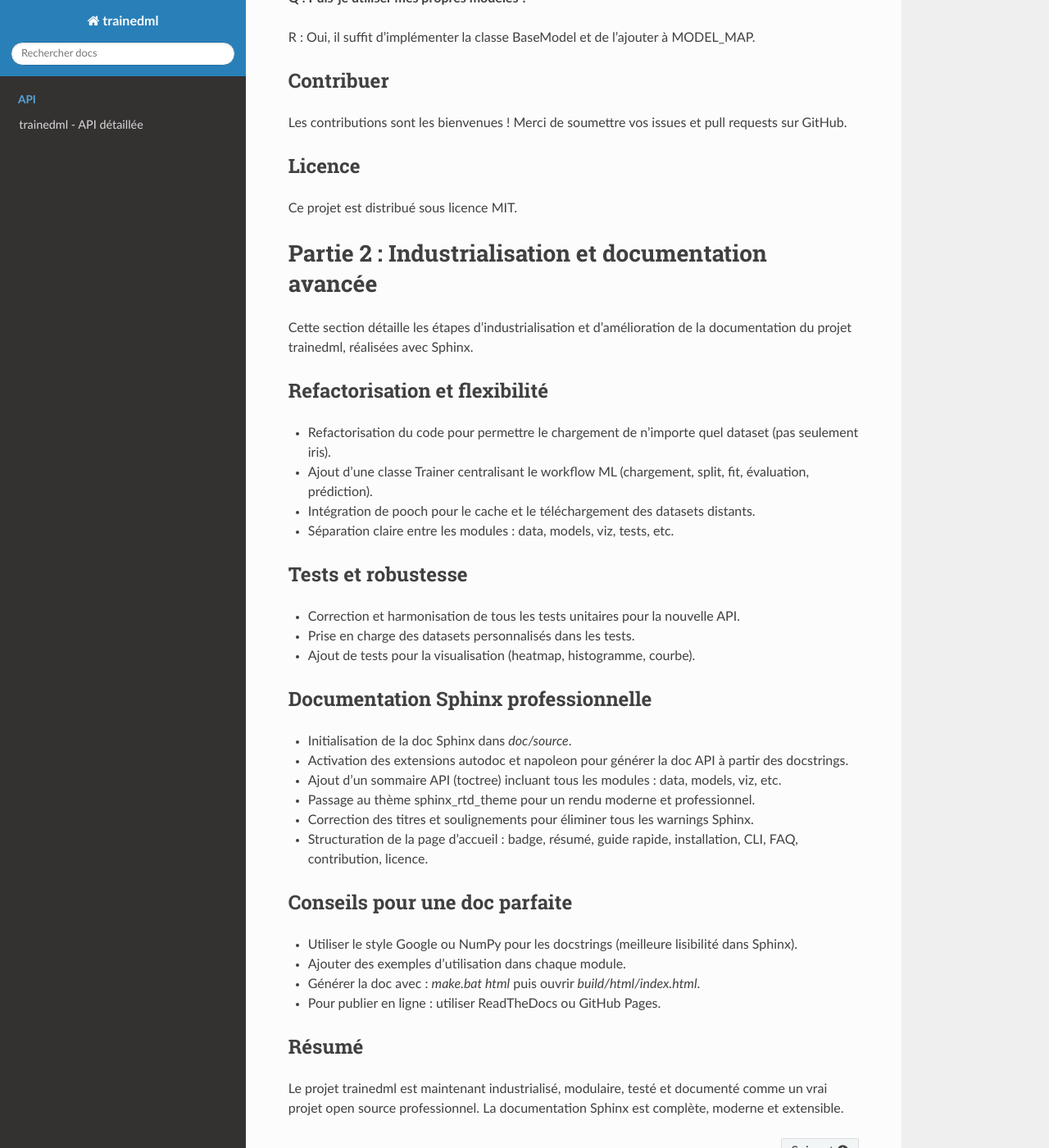
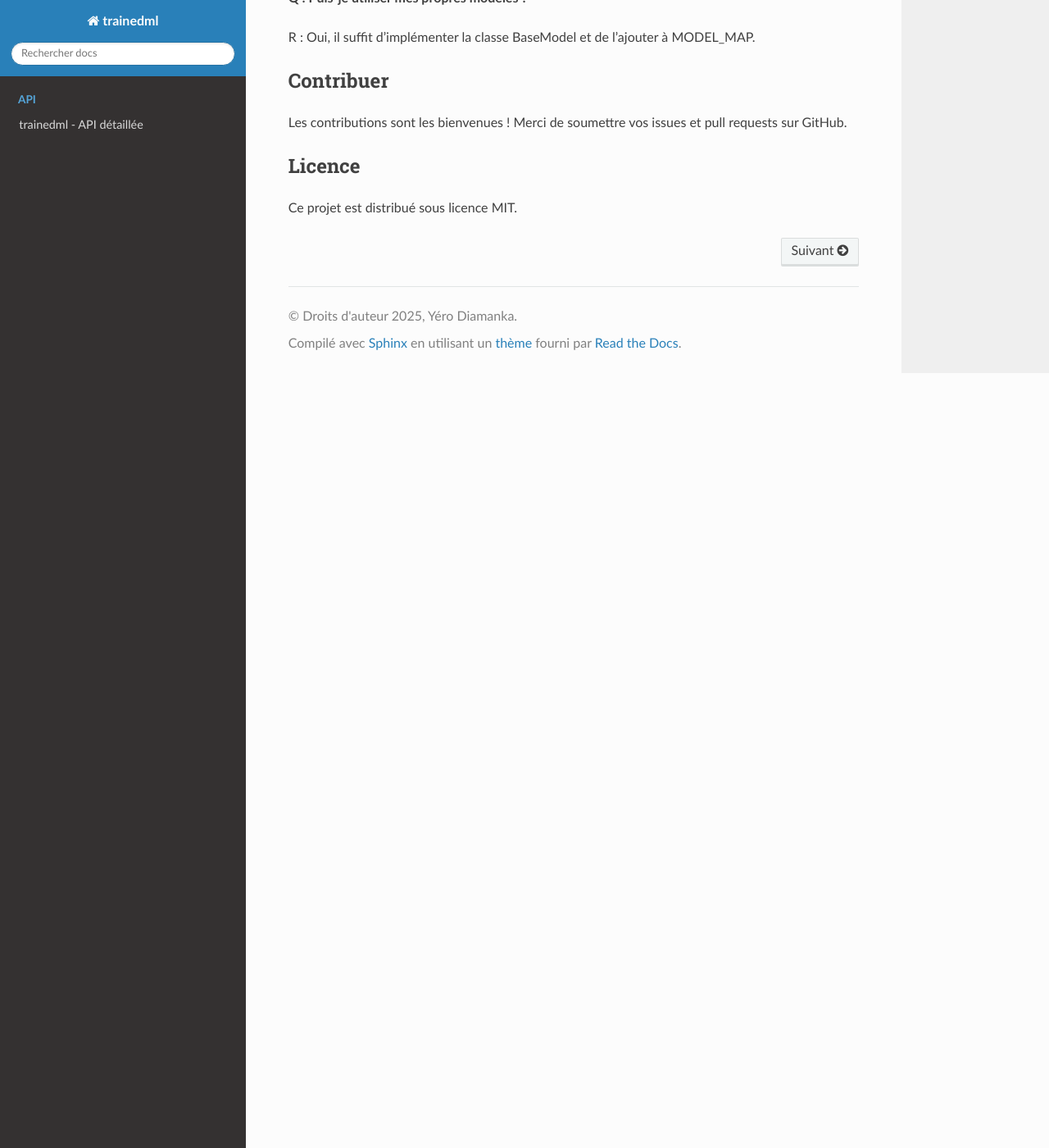
Before and after one commit to diamankayero/trainedml, a Sphinx documentation site: the page built from trainedml/doc/source/index.rst, in a window 1280 px wide and 1400 px high, scrolled down 1784 px. Shown: the whole window at 82% size. Built offline with Sphinx 7.4.7 and the Read the Docs theme 3.1.0, drawn with Linux system fonts in a browser that asks for light colours.

```diff
--- a/trainedml/doc/source/index.rst
+++ b/trainedml/doc/source/index.rst
@@ -97,41 +97,3 @@
 -------
 
 Ce projet est distribué sous licence MIT.
-
-Partie 2 : Industrialisation et documentation avancée
-======================================================
-
-Cette section détaille les étapes d’industrialisation et d’amélioration de la documentation du projet trainedml, réalisées avec Sphinx.
-
-Refactorisation et flexibilité
--------------------------------
-- Refactorisation du code pour permettre le chargement de n’importe quel dataset (pas seulement iris).
-- Ajout d’une classe Trainer centralisant le workflow ML (chargement, split, fit, évaluation, prédiction).
-- Intégration de pooch pour le cache et le téléchargement des datasets distants.
-- Séparation claire entre les modules : data, models, viz, tests, etc.
-
-Tests et robustesse
---------------------
-- Correction et harmonisation de tous les tests unitaires pour la nouvelle API.
-- Prise en charge des datasets personnalisés dans les tests.
-- Ajout de tests pour la visualisation (heatmap, histogramme, courbe).
-
-Documentation Sphinx professionnelle
--------------------------------------
-- Initialisation de la doc Sphinx dans `doc/source`.
-- Activation des extensions autodoc et napoleon pour générer la doc API à partir des docstrings.
-- Ajout d’un sommaire API (toctree) incluant tous les modules : data, models, viz, etc.
-- Passage au thème sphinx_rtd_theme pour un rendu moderne et professionnel.
-- Correction des titres et soulignements pour éliminer tous les warnings Sphinx.
-- Structuration de la page d’accueil : badge, résumé, guide rapide, installation, CLI, FAQ, contribution, licence.
-
-Conseils pour une doc parfaite
-------------------------------
-- Utiliser le style Google ou NumPy pour les docstrings (meilleure lisibilité dans Sphinx).
-- Ajouter des exemples d’utilisation dans chaque module.
-- Générer la doc avec : `make.bat html` puis ouvrir `build/html/index.html`.
-- Pour publier en ligne : utiliser ReadTheDocs ou GitHub Pages.
-
-Résumé
-------
-Le projet trainedml est maintenant industrialisé, modulaire, testé et documenté comme un vrai projet open source professionnel. La documentation Sphinx est complète, moderne et extensible.
```
Also changed, not shown: README.md (+9 -1 lines), public/comparaison_de_model.jpeg (added), public/histogram.png (added), public/line.png (added), public/matric_corre.png (added), 11 other files.
